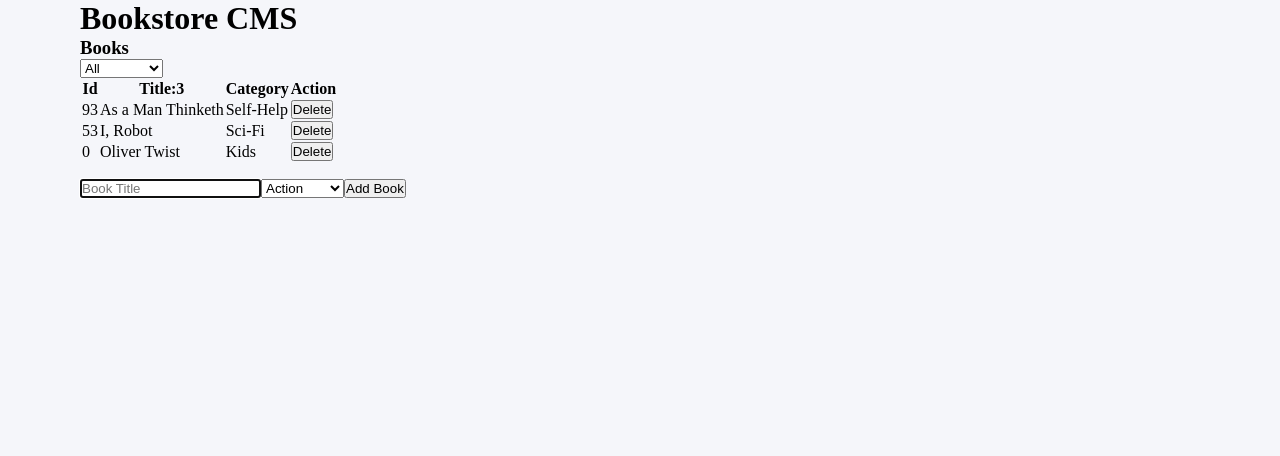
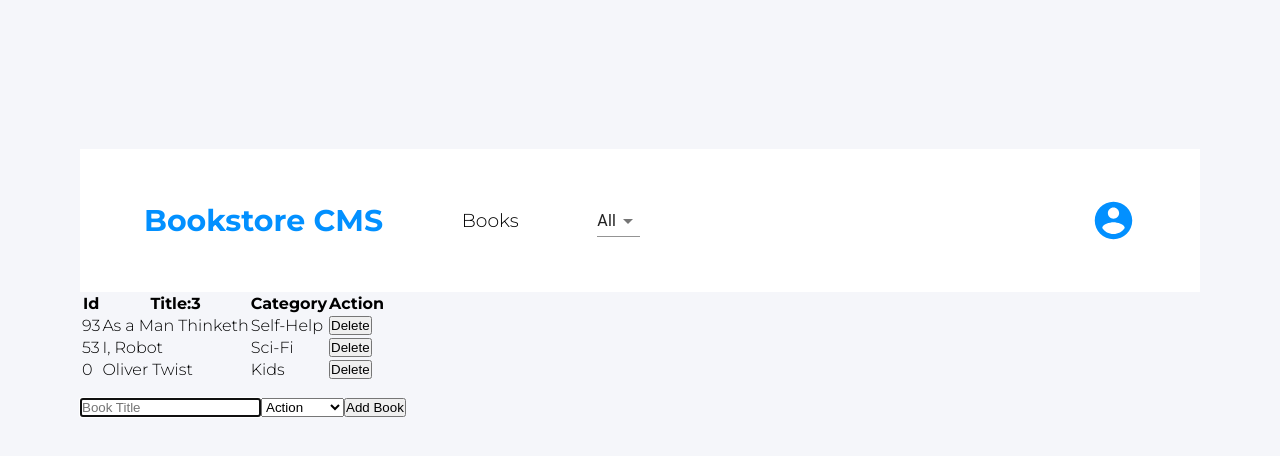
Before and after one commit to temesghentekeste/react-redux-magic-books, a React (Create React App) app: page / in a window 1280 px wide. Shown: the top 456 px of the page. Built offline with nearby package versions, Linux system fonts and the light colour scheme.

Commit message:
Update style of CategoryFilter; change select option with Material UI

```diff
--- a/package.json
+++ b/package.json
@@ -3,6 +3,8 @@
   "version": "0.1.0",
   "private": true,
   "dependencies": {
+    "@material-ui/core": "^4.11.4",
+    "@material-ui/icons": "^4.11.2",
     "@testing-library/jest-dom": "^5.12.0",
     "@testing-library/react": "^11.2.7",
     "@testing-library/user-event": "^12.8.3",
--- a/public/index.html
+++ b/public/index.html
@@ -10,34 +10,20 @@
       content="Web site created using create-react-app"
     />
     <link rel="apple-touch-icon" href="%PUBLIC_URL%/logo192.png" />
-    <!--
-      manifest.json provides metadata used when your web app is installed on a
-      user's mobile device or desktop. See https://developers.google.com/web/fundamentals/web-app-manifest/
-    -->
+    <link rel="preconnect" href="https://fonts.gstatic.com" />
+    <link rel="preconnect" href="https://fonts.gstatic.com" />
+    <link rel="preconnect" href="https://fonts.gstatic.com" />
+    <link rel="preconnect" href="https://fonts.gstatic.com" />
+    <link
+      href="https://fonts.googleapis.com/css2?family=Montserrat:wght@200;300;700&display=swap"
+      rel="stylesheet"
+    />
     <link rel="manifest" href="%PUBLIC_URL%/manifest.json" />
-    <!--
-      Notice the use of %PUBLIC_URL% in the tags above.
-      It will be replaced with the URL of the `public` folder during the build.
-      Only files inside the `public` folder can be referenced from the HTML.
 
-      Unlike "/favicon.ico" or "favicon.ico", "%PUBLIC_URL%/favicon.ico" will
-      work correctly both with client-side routing and a non-root public URL.
-      Learn how to configure a non-root public URL by running `npm run build`.
-    -->
-    <title>React App</title>
+    <title>Bookstore CMS</title>
   </head>
   <body>
     <noscript>You need to enable JavaScript to run this app.</noscript>
     <div id="root"></div>
-    <!--
-      This HTML file is a template.
-      If you open it directly in the browser, you will see an empty page.
-
-      You can add webfonts, meta tags, or analytics to this file.
-      The build step will place the bundled scripts into the <body> tag.
-
-      To begin the development, run `npm start` or `yarn start`.
-      To create a production bundle, use `npm run build` or `yarn build`.
-    -->
   </body>
 </html>
--- a/src/components/CategoryFilter.js
+++ b/src/components/CategoryFilter.js
@@ -1,5 +1,9 @@
+import AccountCircleIcon from '@material-ui/icons/AccountCircle';
 import PropTypes from 'prop-types';
-import { useState } from 'react';
+import React, { useState } from 'react';
+import MenuItem from '@material-ui/core/MenuItem';
+import Select from '@material-ui/core/Select';
+import { makeStyles } from '@material-ui/core/styles';
 
 const categories = [
   'All',
@@ -12,7 +16,16 @@ const categories = [
   'Sci-Fi',
 ];
 
+const useStyles = makeStyles((theme) => ({
+  formControl: {
+    margin: theme.spacing(2),
+    minWidth: 120,
+  },
+}));
+
 const CategoryFilter = ({ filterChange }) => {
+  const classes = useStyles();
+
   const [category, setCategory] = useState('All');
   const handleCategoryChange = (e) => {
     filterChange(e.target.value);
@@ -20,20 +33,26 @@ const CategoryFilter = ({ filterChange }) => {
   };
   return (
     <div className="categoryFilter">
-      <div className="categoryFilter__right">
-        <h1>Bookstore CMS</h1>
-        <h3>Books</h3>
-        <select
-          name="filter"
+      <div className="categoryFilter__left">
+        <h1 className="categoryFilter__left-heading">Bookstore CMS</h1>
+        <h3 className="categoryFilter__left-caption">Books</h3>
+        <Select
           value={category}
           onChange={(e) => handleCategoryChange(e)}
+          displayEmpty
+          className={classes.selectEmpty}
+          inputProps={{ 'aria-label': 'Without label' }}
         >
           {categories.map((category) => (
-            <option key={category}>{category}</option>
+            <MenuItem key={category} value={category}>
+              {category}
+            </MenuItem>
           ))}
-        </select>
+        </Select>
       </div>
-      <div className="categoryFilter__left"></div>
+      <div className="categoryFilter__right">
+        <AccountCircleIcon />
+      </div>
     </div>
   );
 };
--- a/src/containers/BooksList.js
+++ b/src/containers/BooksList.js
@@ -1,4 +1,5 @@
 /* eslint-disable arrow-body-style */
+/* eslint-disable object-curly-newline */
 import PropTypes from 'prop-types';
 import { connect } from 'react-redux';
 import Book from '../components/Book';
@@ -6,9 +7,7 @@ import { deleteBook, filterBooks } from '../actions';
 import './BookList.css';
 import CategoryFilter from '../components/CategoryFilter';
 
-const BooksList = ({
-  books, deleteBook, filter, filterBooks,
-}) => {
+const BooksList = ({ books, deleteBook, filter, filterBooks }) => {
   const handleRemoveBook = (book) => {
     deleteBook(book);
   };
@@ -18,7 +17,7 @@ const BooksList = ({
   };
 
   let filteredBooks;
-  if (filter === 'All') {
+  if (filter === 'All' || filter === 'Categories') {
     filteredBooks = books;
   } else {
     filteredBooks = books.filter((book) => book.category === filter);
--- a/src/index.css
+++ b/src/index.css
@@ -8,4 +8,43 @@ body {
   max-width: 1120px;
   margin: auto;
   background: #f5f6fa;
+  font-family: 'Montserrat', sans-serif;
 }
+
+.categoryFilter {
+  margin-top: 149px;
+  background: #fff;
+  height: 143px;
+  display: flex;
+  justify-content: space-between;
+  align-items: center;
+  padding: 0 4rem;
+}
+
+.categoryFilter__left {
+  flex: 0.5;
+  display: flex;
+  justify-content: space-between;
+  align-items: center;
+}
+
+.categoryFilter__left-heading {
+  font-size: 30px;
+  color: #0290ff;
+}
+
+.categoryFilter__left-caption {
+  font-weight: 300;
+}
+
+.categoryFilter__right {
+  flex: 0.5;
+  display: flex;
+  justify-content: flex-end;
+}
+
+.categoryFilter__right > .MuiSvgIcon-root {
+  height: 45px;
+  width: 45px;
+  color: #0290ff;
+}
```
Also changed, not shown: 1 other file (tests, documents, lock files or other folders).
